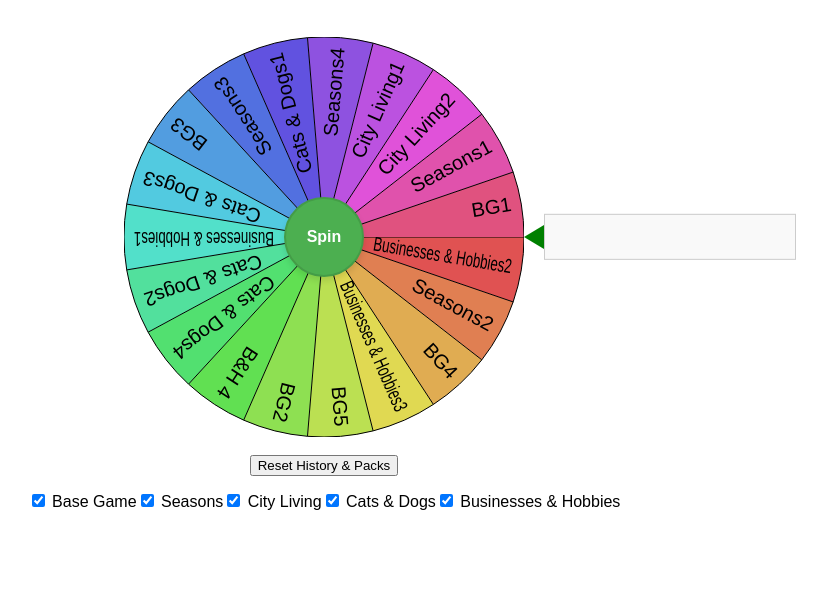
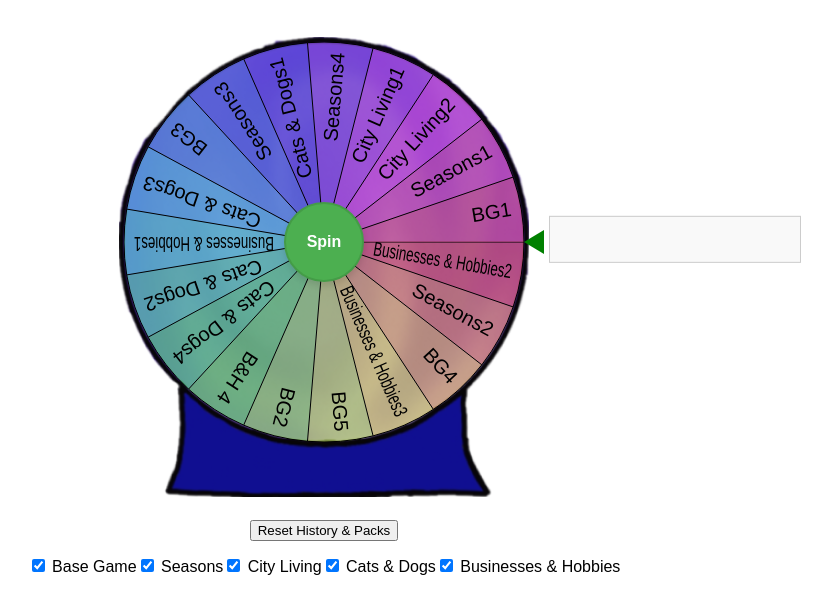
Before and after one commit to NadinZeitoune/FutureSpin-Wheel, a plain HTML site: page index.html in a window 1280 px wide. Shown: the part 61-669 px from the top of the page, without its empty margins (316-1148 px from the left). Drawn offline with Linux system fonts and the light colour scheme.

Commit message:
New background

```diff
--- a/script.js
+++ b/script.js
@@ -93,7 +93,7 @@ function drawWheel() {
     ctx.beginPath();
     ctx.moveTo(centerX, centerY);
     ctx.arc(centerX, centerY, radius, startAngle, endAngle);
-    ctx.fillStyle = `hsl(${i * 360 / names.length}, 70%, 60%)`;
+    ctx.fillStyle = `hsla(${i * 360 / names.length}, 70%, 60%, 0.6)`;
     ctx.fill();
     ctx.stroke();
 
--- a/style.css
+++ b/style.css
@@ -10,15 +10,22 @@ canvas {
 
 #center-wrapper {
   position: relative;
-  width: fit-content;
+  //width: fit-content;
+  width: 410px;
   margin: 0 auto; /* horizontal centering */
-  height: 400px;
+  height: 460px;
+  //background: #00ff00;
+  background-image: url("media2.png");
+  background-repeat: no-repeat;
+  padding-top:5px;
 }
 
 #wheel-container {
   position: relative;
   width: 400px;
   height: 400px;
+  margin: 0 auto;
+  //background: #ff0000;
 }
 
 #pointer {
@@ -40,6 +47,7 @@ canvas {
   left: 100%;
   transform: translateY(-50%);
   margin-left: 20px;
+  margin-top: -30px;
   width: 250px;
   /*height: 100px;*/
   background: #f9f9f9;
@@ -83,6 +91,7 @@ canvas {
   position: absolute;
   top: 50%;
   left: 50%;
+  opacity: 1;
   transform: translate(-50%, -50%);
   z-index: 5;
   width: 80px;
```
Also changed, not shown: Media.png (added), ball.png (added), base.png (added), media2.png (added).
